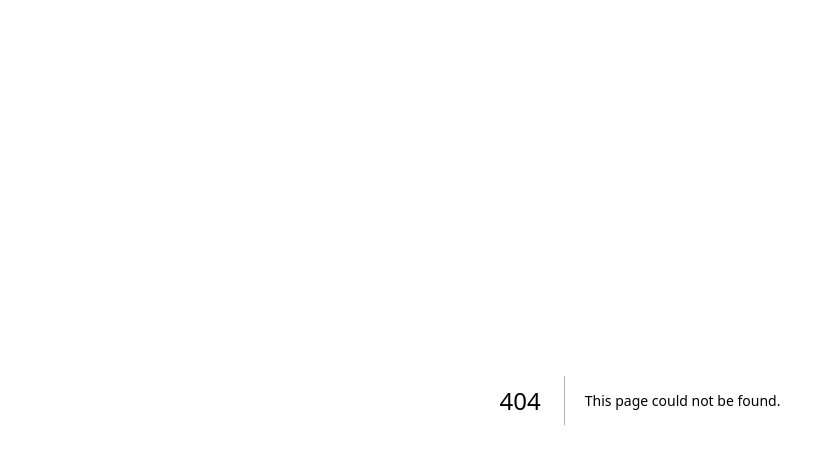
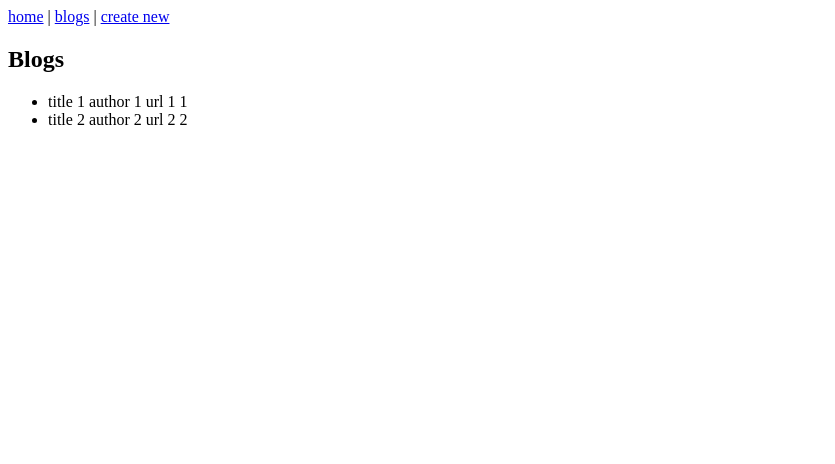
Before and after one commit to onoprienko/full-stack-open-nextjs-2026, a Next.js app: page /blogs in a window 1280 px wide. Before the commit this address had no page. Shown: the top 464 px of the page, without its empty margins (0-835 px from the left). Built offline with nearby package versions, Linux system fonts and the light colour scheme.

Commit message:
exercise: Blog list (1)

```diff
--- /dev/null
+++ b/app/blogs/page.tsx
@@ -0,0 +1,18 @@
+import { getBlogs } from '../services/blogs';
+
+const Blogs = () => {
+  const blogs = getBlogs();
+  return (
+    <div>
+      <h2>Blogs</h2>
+      <ul>
+        {blogs.map((blog) => (
+          <li key={blog.id}>
+            {blog.title} {blog.author} {blog.url} {blog.likes}
+          </li>
+        ))}
+      </ul>
+    </div>
+  );
+};
+export default Blogs;
--- a/app/layout.tsx
+++ b/app/layout.tsx
@@ -1,29 +1,22 @@
-import type { Metadata } from "next";
-import { Geist, Geist_Mono } from "next/font/google";
-import "./globals.css";
+import Link from 'next/link';
 
-const geistSans = Geist({
-  variable: "--font-geist-sans",
-  subsets: ["latin"],
-});
-
-const geistMono = Geist_Mono({
-  variable: "--font-geist-mono",
-  subsets: ["latin"],
-});
-
-export const metadata: Metadata = {
-  title: "Create Next App",
-  description: "Generated by create next app",
-};
-
-export default function RootLayout({ children }: LayoutProps<"/">) {
+export default function RootLayout({
+  children,
+}: {
+  children: React.ReactNode;
+}) {
   return (
-    <html
-      lang="en"
-      className={`${geistSans.variable} ${geistMono.variable} h-full antialiased`}
-    >
-      <body className="min-h-full flex flex-col">{children}</body>
+    <html lang="en">
+      <body>
+        <nav>
+          <Link href="/">home</Link>
+          {' | '}
+          <Link href="/blogs">blogs</Link>
+          {' | '}
+          <Link href="/blogs/new">create new</Link>
+        </nav>
+        {children}
+      </body>
     </html>
   );
 }
--- a/app/page.tsx
+++ b/app/page.tsx
@@ -1,69 +1,21 @@
-import Image from "next/image";
-
-export default function Home() {
+const Home = () => {
   return (
-    <div className="flex flex-col flex-1 items-center justify-center bg-zinc-50 font-sans dark:bg-black">
-      <main className="flex flex-1 w-full max-w-3xl flex-col items-center justify-between py-32 px-16 bg-white dark:bg-black sm:items-start">
-        <Image
-          className="dark:invert h-5 w-[100px]"
-          src="/next.svg"
-          alt="Next.js logo"
-          width={100}
-          height={20}
-          priority
-        />
-        <div className="flex flex-col items-center gap-6 text-center sm:items-start sm:text-left">
-          <h1 className="max-w-xs text-3xl font-semibold leading-10 tracking-tight text-black dark:text-zinc-50">
-            To get started, edit the{" "}
-            <code className="rounded bg-black/[.06] px-1.5 py-0.5 font-mono text-[0.9em] dark:bg-white/[.08]">
-              page.tsx
-            </code>{" "}
-            file.
-          </h1>
-          <p className="max-w-md text-lg leading-8 text-zinc-600 dark:text-zinc-400">
-            Looking for a starting point or more instructions? Head over to{" "}
-            <a
-              href="https://vercel.com/templates?framework=next.js&utm_source=create-next-app&utm_medium=appdir-template-tw&utm_campaign=create-next-app"
-              className="font-medium text-zinc-950 dark:text-zinc-50"
-            >
-              Templates
-            </a>{" "}
-            or the{" "}
-            <a
-              href="https://nextjs.org/learn?utm_source=create-next-app&utm_medium=appdir-template-tw&utm_campaign=create-next-app"
-              className="font-medium text-zinc-950 dark:text-zinc-50"
-            >
-              Learning
-            </a>{" "}
-            center.
-          </p>
-        </div>
-        <div className="flex flex-col gap-4 text-base font-medium sm:flex-row">
-          <a
-            className="flex h-12 w-full items-center justify-center gap-2 rounded-full bg-foreground px-5 text-background transition-colors hover:bg-[#383838] dark:hover:bg-[#ccc] md:w-[158px]"
-            href="https://vercel.com/new?utm_source=create-next-app&utm_medium=appdir-template-tw&utm_campaign=create-next-app"
-            target="_blank"
-            rel="noopener noreferrer"
-          >
-            <Image
-              className="dark:invert h-[14px] w-4"
-              src="/vercel.svg"
-              alt="Vercel logomark"
-              width={16}
-              height={14}
-            />
-            Deploy Now
-          </a>
-          <a
-            className="flex h-12 w-full items-center justify-center rounded-full border border-solid border-black/[.08] px-5 transition-colors hover:border-transparent hover:bg-black/[.04] dark:border-white/[.145] dark:hover:bg-[#1a1a1a] md:w-[158px]"
-            href="https://nextjs.org/docs?utm_source=create-next-app&utm_medium=appdir-template-tw&utm_campaign=create-next-app"
-            target="_blank"
-            rel="noopener noreferrer"
-          >
-            Documentation
-          </a>
-        </div>
-      </main>
+    <div>
+      <div>
+        <h2>notes app</h2>
+        An example app for{' '}
+        <a href="https://courses.mooc.fi/org/uh-cs/courses/full-stack-open-nextjs">
+          Full Stack Open Next.js
+        </a>
+      </div>
+      <div>
+        See{' '}
+        <a href="https://github.com/fullstack-hy2020/nextjs-notes">
+          https://github.com/fullstack-hy2020/nextjs-notes
+        </a>{' '}
+        for the source code
+      </div>
     </div>
   );
-}
+};
+export default Home;
--- /dev/null
+++ b/app/services/blogs.ts
@@ -0,0 +1,31 @@
+const blogs = [
+  {
+    id: 1,
+    title: 'title 1',
+    author: 'author 1',
+    url: 'url 1',
+    likes: 1,
+  },
+  {
+    id: 2,
+    title: 'title 2',
+    author: 'author 2',
+    url: 'url 2',
+    likes: 2,
+  },
+];
+
+let nextId = 4;
+
+export const getBlogs = () => {
+  return blogs;
+};
+
+export const addNote = (
+  title: string,
+  author: string,
+  url: string,
+  likes: number,
+) => {
+  blogs.push({ id: nextId++, title, author, url, likes });
+};
```
